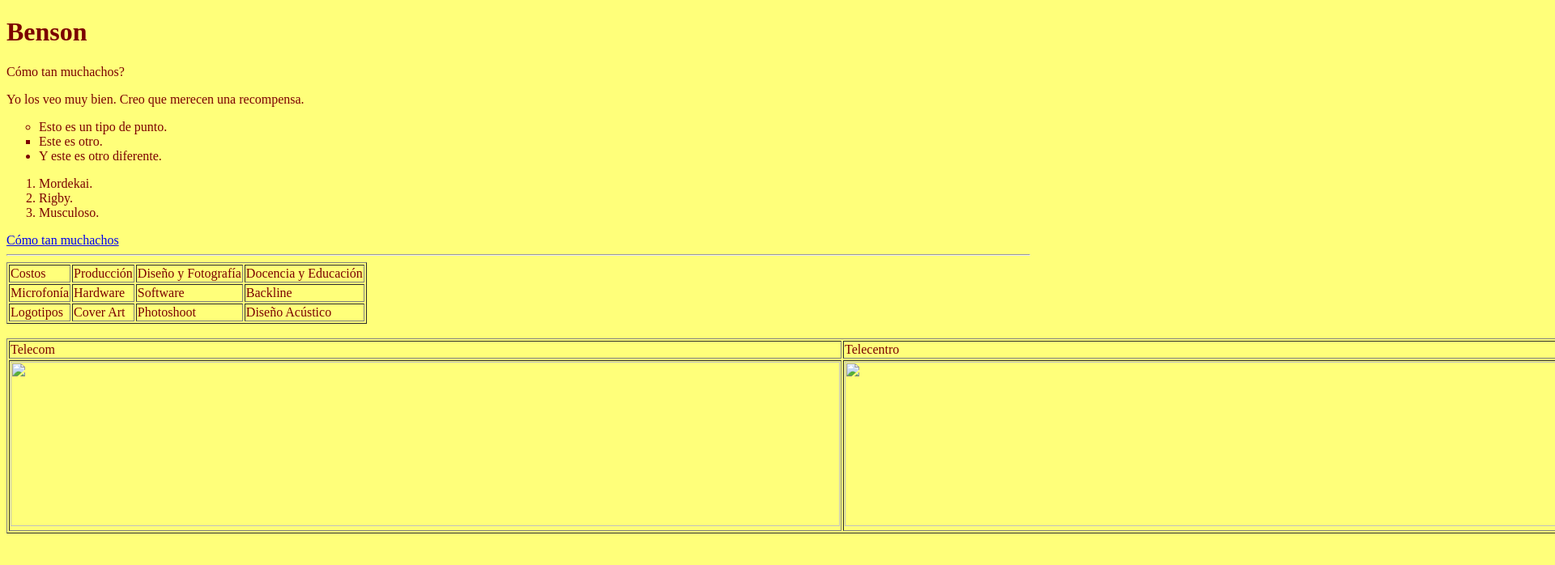
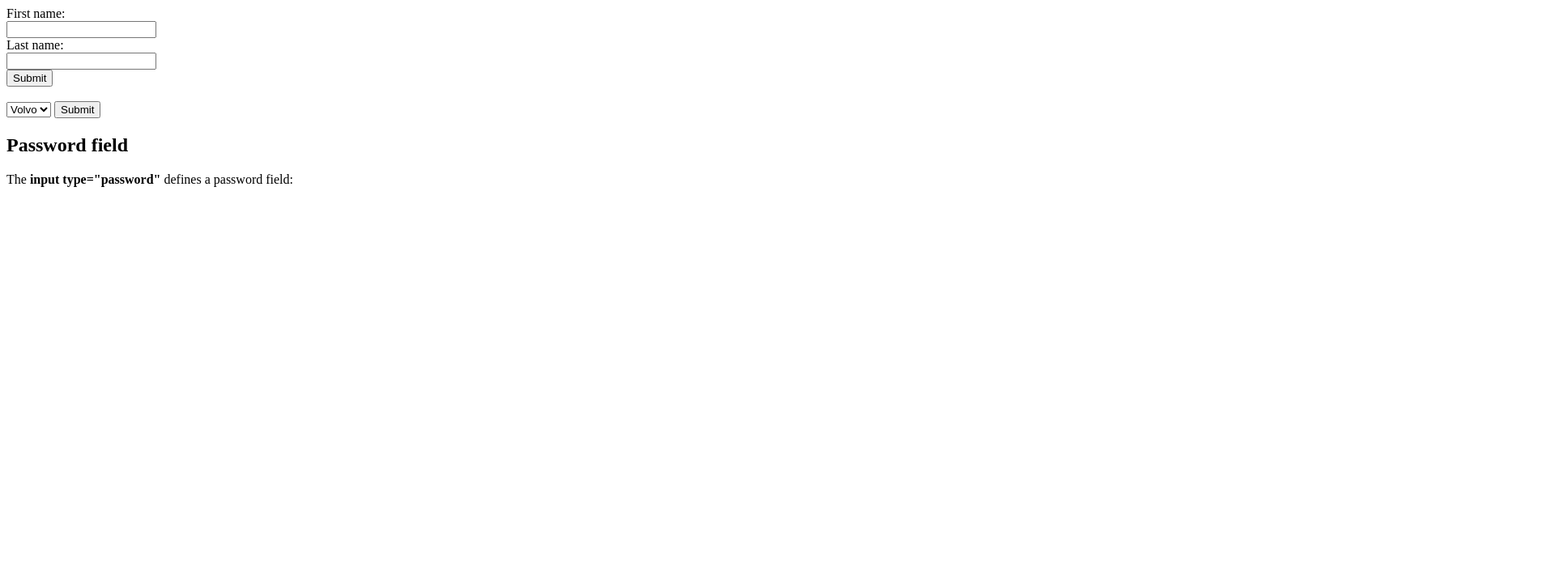
Before and after one commit to GonzaCorbe/My_Projects_Corbelleri, a plain HTML site: page index.html in a window 1280 px wide. Shown: the top 698 px of the page at 81% size, 1920 px wide, since content can reach past the window. Drawn offline with Linux system fonts and the light colour scheme.

Commit message:
formularios

```diff
--- a/index.html
+++ b/index.html
@@ -3,62 +3,27 @@
 <html lang="en">
     <head>
         <meta charset="UTF-8">
-        <title>Un Show Mas</title>
+        <title>Formulario</title>
     </head>
 
     <body>
-        <body bgcolor="#FFFF7A" text="#7C0000">
-        <h1>Benson</h1>
-
-        <p>C&oacute;mo tan muchachos?</p>
-        <p>Yo los veo muy bien. Creo que merecen una recompensa.</p>
-
-        <ul>
-            <li type="circle">Esto es un tipo de punto.</li>
-            <li type="square">Este es otro.</li>
-            <li type="disc">Y este es otro diferente.</li>
-        </ul>
-
-        <ol>
-            <li value="1">Mordekai.</li>
-            <li>Rigby.
-            <li>Musculoso.</li>
-        </ol>
-
-        <a href="https://www.youtube.com/watch?v=gYnflkL-s_I">C&oacute;mo tan muchachos</a><hr>
-        <table border="1">
-            <tr>
-                <td>Costos</td>
-                <td>Producci&oacute;n</td>
-                <td>Diseño y Fotograf&iacute;a</td>
-                <td>Docencia y Educaci&oacute;n</td>
-            </tr>
-            <tr>
-                <td>Microfon&iacute;a</td>
-                <td>Hardware</td>
-                <td>Software</td>
-                <td>Backline</td>
-            </tr>
-            <tr>
-                <td>Logotipos</td>
-                <td>Cover Art</td>
-                <td>Photoshoot</td>
-                <td>Diseño Ac&uacute;stico</td>
-            </tr>
-        </table border="1"><br>
-        <table border="1">
-            <tr>
-                <td>Telecom</td>
-                <td>Telecentro</td>
-                <td>Movistar</td>
-                <td>Starlink</td>
-            </tr>
-            <tr>
-                <td><img src="Imagenes/Telecom.png" height="203" width="1024"/></td>
-                <td><img src="Imagenes/Telecentro.png" height="203" width="1024" /></td>
-                <td><img src="Imagenes/Movistar.jpeg" height="203" width="380"/></td>
-                <td><img src="Imagenes/Starlink.jpeg" height="203" width="203"/></td>
-            </tr>
-        </table border="1"><br>
+        <form>
+            <label for="fname">First name:</label><br>
+            <input type="text" id="fname" name="fname"><br>
+            <label for="lname">Last name:</label><br>
+            <input type="text" id="lname" name="lname"><br>
+            <input type="submit" value="Submit">
+        </form>
+        <br>
+        <select id="coches" name="coches">
+            <option value="volvo">Volvo</option>
+            <option value="saab">Saab</option>
+            <option value="fiat">Fiat</option>
+            <option value="audi">Audi</option>
+        </select>
+        <input type="submit" value="Submit">
+        <br>
+        <h2>Password field</h2>
+<p>The <strong>input type="password"</strong> defines a password field:</p>
     </body>
 </html>
```
